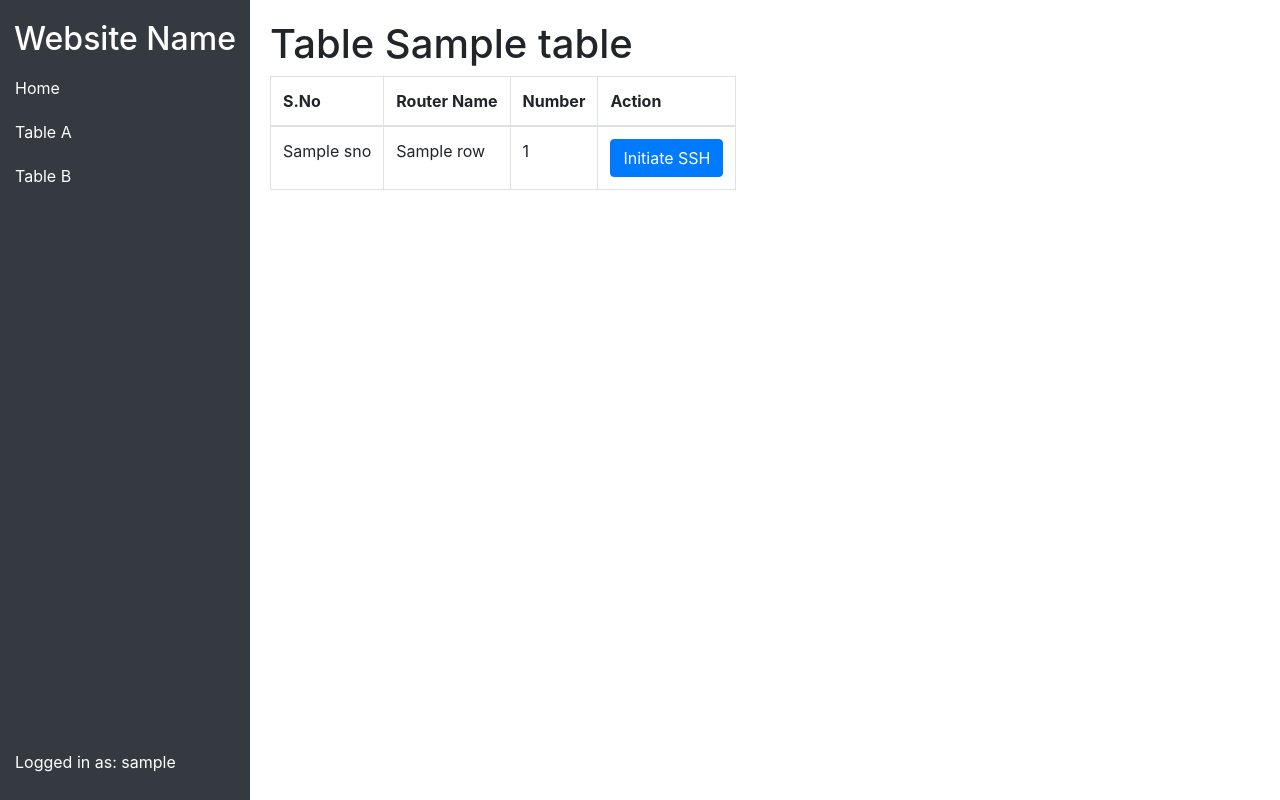
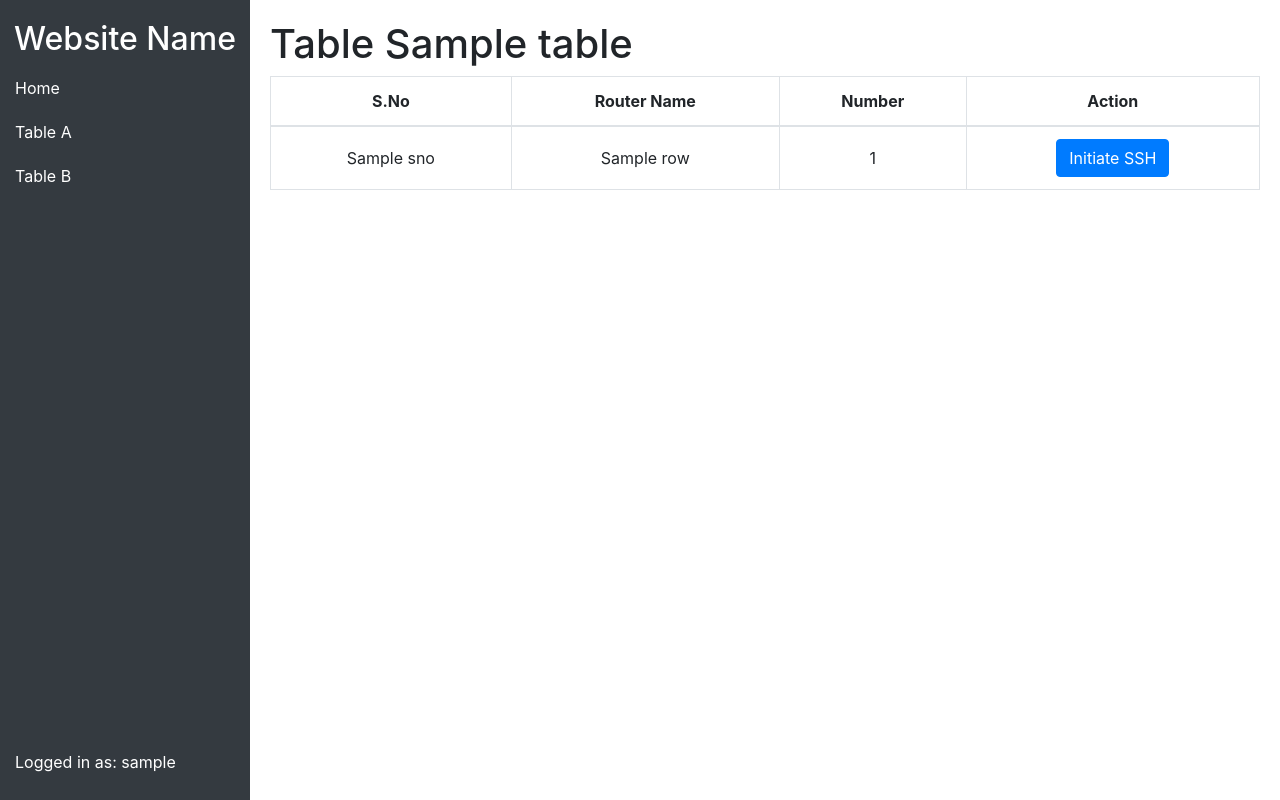
Before and after one commit to bingowillrock/flask_ssh_login, a Flask app: template templates/table.html in a window 1280 px wide. Run offline with Flask 3, Linux system fonts and the light colour scheme; the template is opened without the code that fills it: most values are stand-ins (such as "Sample title", 1, 10 or a date in 2020); some libraries are stand-ins or nearby versions.

Commit message:
bootstrap table data centre

```diff
--- a/templates/table.html
+++ b/templates/table.html
@@ -34,12 +34,23 @@
         .content {
             margin-left: 250px;
             padding: 20px;
+            width: calc(100% - 250px);
         }
         .username {
             position: absolute;
             bottom: 10px;
             left: 15px;
         }
+        .table thead th{
+            text-align: center;
+            vertical-align: middle;
+        }
+
+        .table tbody td{
+            text-align: center;
+            vertical-align: middle;
+        }
+
     </style>
 </head>
 <body>
@@ -54,6 +65,7 @@
     </div>
     <div class="content">
         <h1>Table {{ table }}</h1>
+        <div class="table-responsive">
             <table class="table table-bordered">
                 <thead>
                     <tr>
@@ -81,5 +93,6 @@
                 </tbody>
             </table>
         </div>
+    </div>
 </body>
 </html>
```
Lines whose indentation alone changed are shown as unchanged.
